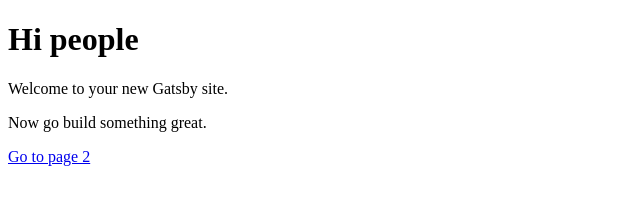
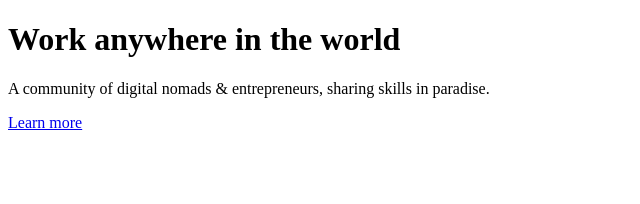
Before and after one commit to levelup-chase/my-react-app, a Gatsby site: page / in a window 1280 px wide. Shown: the whole page, without its empty margins (0-640 px from the left). Built offline with nearby package versions, Linux system fonts and the light colour scheme; Gatsby itself is replaced by a stand-in of ours.

Commit message:
Learn more

```diff
--- a/gatsby-config.js
+++ b/gatsby-config.js
@@ -1,6 +1,6 @@
 module.exports = {
   siteMetadata: {
-    title: 'Gatsby Default Starter',
+    title: 'Remote Source',
   },
   plugins: ['gatsby-plugin-react-helmet'],
 }
--- a/src/pages/index.js
+++ b/src/pages/index.js
@@ -3,10 +3,9 @@ import Link from 'gatsby-link'
 
 const IndexPage = () => (
   <div>
-    <h1>Hi people</h1>
-    <p>Welcome to your new Gatsby site.</p>
-    <p>Now go build something great.</p>
-    <Link to="/page-2/">Go to page 2</Link>
+    <h1>Work anywhere in the world</h1>
+    <p>A community of digital nomads & entrepreneurs, sharing skills in paradise.</p>
+    <Link to="/page-2/">Learn more</Link>
   </div>
 )
 
```
